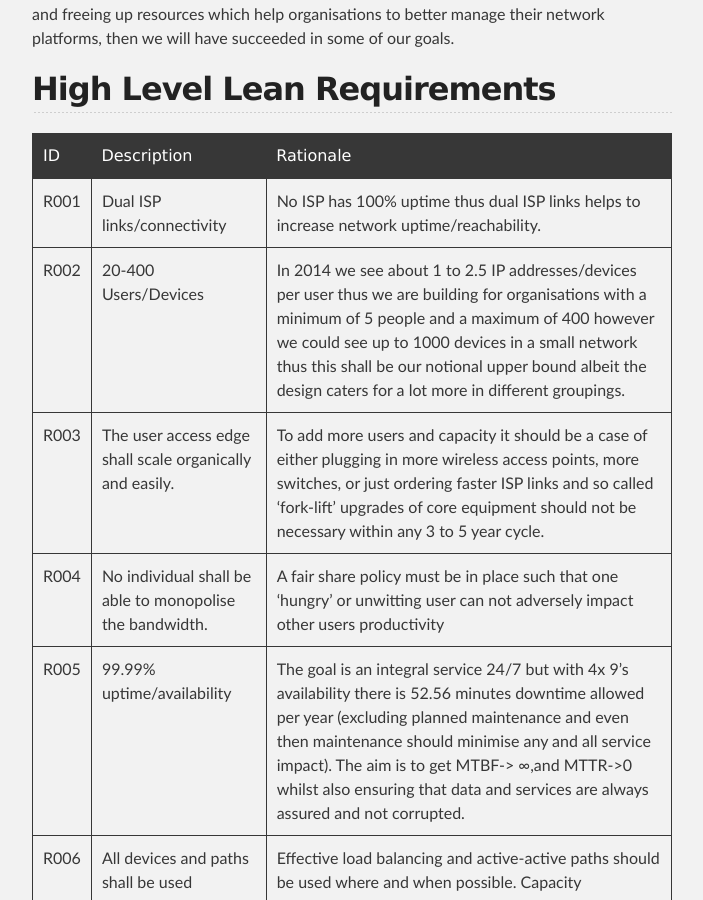
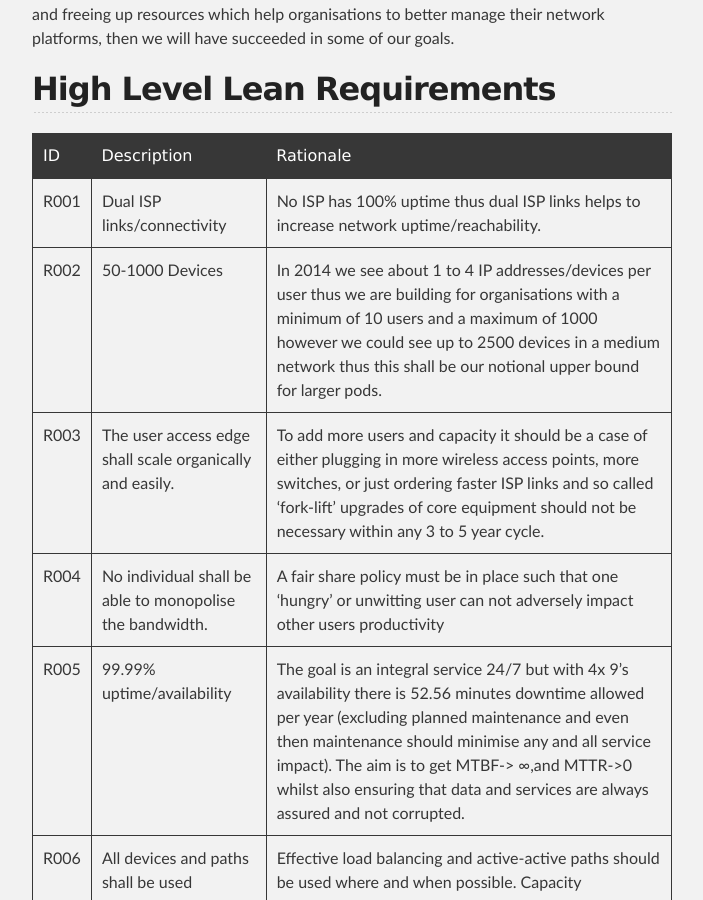
Before and after one commit to podomere/ond, a Jekyll site: the page built from ond-00001/ond-00001.md, in a window 1280 px wide and 900 px high, scrolled down 831 px. Shown: the whole window, without its empty margins (288-991 px from the left). Built offline with Jekyll 4.4.1, drawn with Linux system fonts in a browser that asks for light colours.

Commit message:
Update ond-00001.md

```diff
--- a/ond-00001/ond-00001.md
+++ b/ond-00001/ond-00001.md
@@ -19,7 +19,7 @@ This is a lean design document to help small organisations build an intelligent
 | ID |  Description | Rationale |
 | ----- |:-------------|:-----|
 | R001 | Dual ISP links/connectivity | No ISP has 100% uptime thus dual ISP links helps to increase network uptime/reachability. |
-| R002 | 20-400 Users/Devices | In 2014 we see about 1 to 2.5 IP addresses/devices per user thus we are building for organisations with a minimum of 5 people and a maximum of 400 however we could see up to 1000 devices in a small network thus this shall be our notional upper bound albeit the design caters for a lot more in different groupings. |
+| R002 | 50-1000 Devices | In 2014 we see about 1 to 4 IP addresses/devices per user thus we are building for organisations with a minimum of 10 users and a maximum of 1000 however we could see up to 2500 devices in a medium network thus this shall be our notional upper bound for larger pods. |
 | R003 | The user access edge shall scale organically and easily. | To add more users and capacity it should be a case of either plugging in more wireless access points, more switches, or just ordering faster ISP links and so called 'fork-lift' upgrades of core equipment should not be necessary within any 3 to 5 year cycle. |
 | R004 | No individual shall be able to monopolise the bandwidth.| A fair share policy must be in place such that one 'hungry' or unwitting user can not adversely impact other users productivity|
 | R005 | 99.99% uptime/availability | The goal is an integral service 24/7 but with 4x 9's availability there is 52.56 minutes downtime allowed per year (excluding planned maintenance and even then maintenance should minimise any and all service impact). The aim is to get MTBF-> ∞,and MTTR->0 whilst also ensuring that data and services are always assured and not corrupted.|
```
